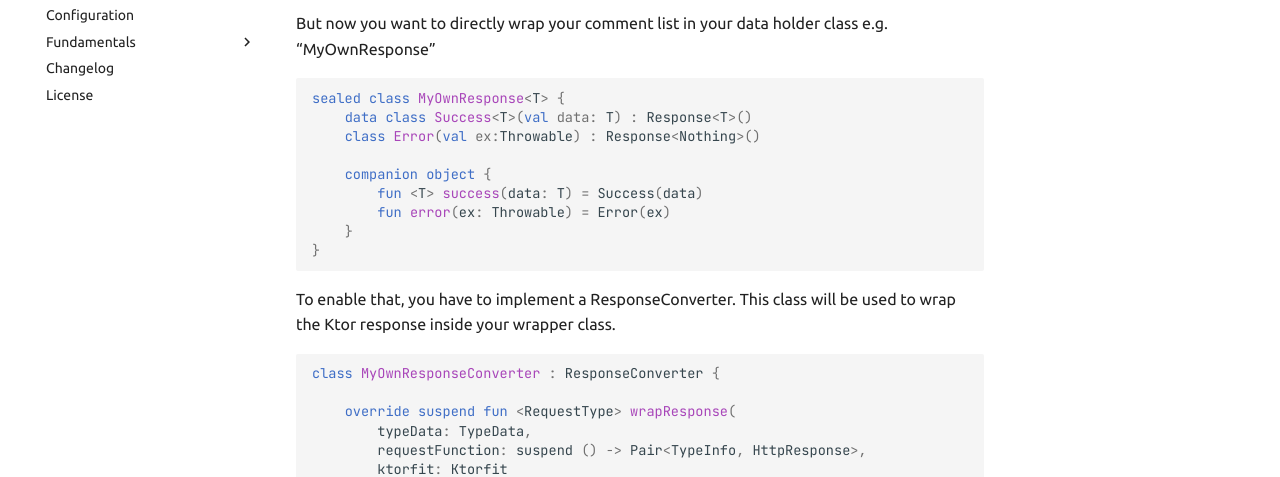
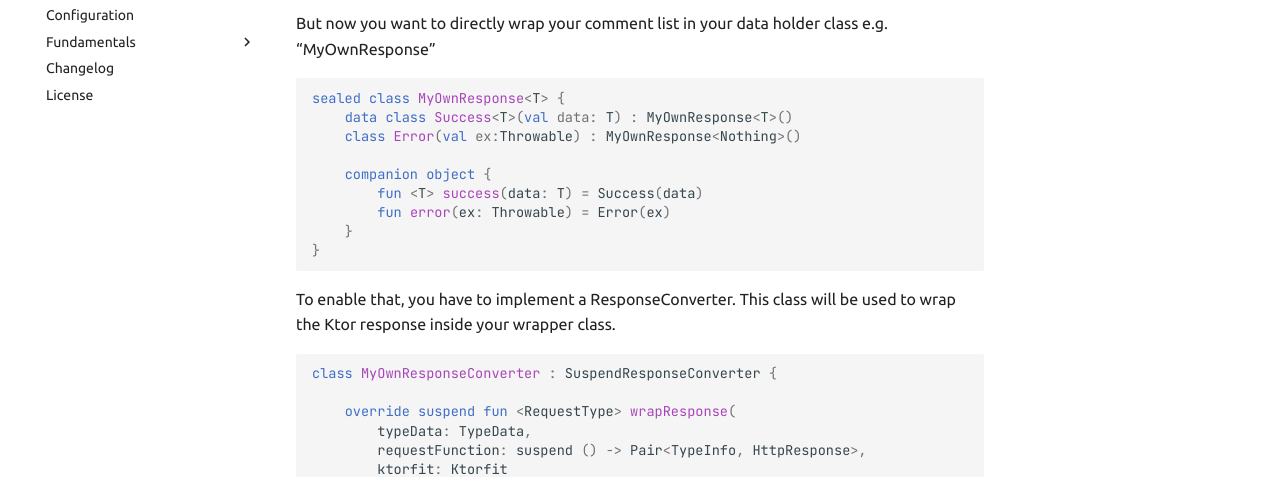
Before and after one commit to Foso/Ktorfit, an MkDocs documentation site: the page built from docs/responseconverter.md, in a window 1280 px wide and 1351 px high. Shown: the part 285-762 px from the top of the window. Built offline with MkDocs 1.6.1 and Material for MkDocs 9.7.7, drawn with Linux system fonts in a browser that asks for light colours; comment, search, counter and statistics services are not loaded.

Commit message:
Sealed class inheritance fix, suspend fix

````diff
--- a/docs/responseconverter.md
+++ b/docs/responseconverter.md
@@ -10,8 +10,8 @@
 
 ```kotlin
 sealed class MyOwnResponse<T> {
-    data class Success<T>(val data: T) : Response<T>()
-    class Error(val ex:Throwable) : Response<Nothing>()
+    data class Success<T>(val data: T) : MyOwnResponse<T>()
+    class Error(val ex:Throwable) : MyOwnResponse<Nothing>()
 
     companion object {
         fun <T> success(data: T) = Success(data)
@@ -24,7 +24,7 @@
 inside your wrapper class.
 
 ```kotlin
-class MyOwnResponseConverter : ResponseConverter {
+class MyOwnResponseConverter : SuspendResponseConverter {
 
     override suspend fun <RequestType> wrapResponse(
         typeData: TypeData,
````
